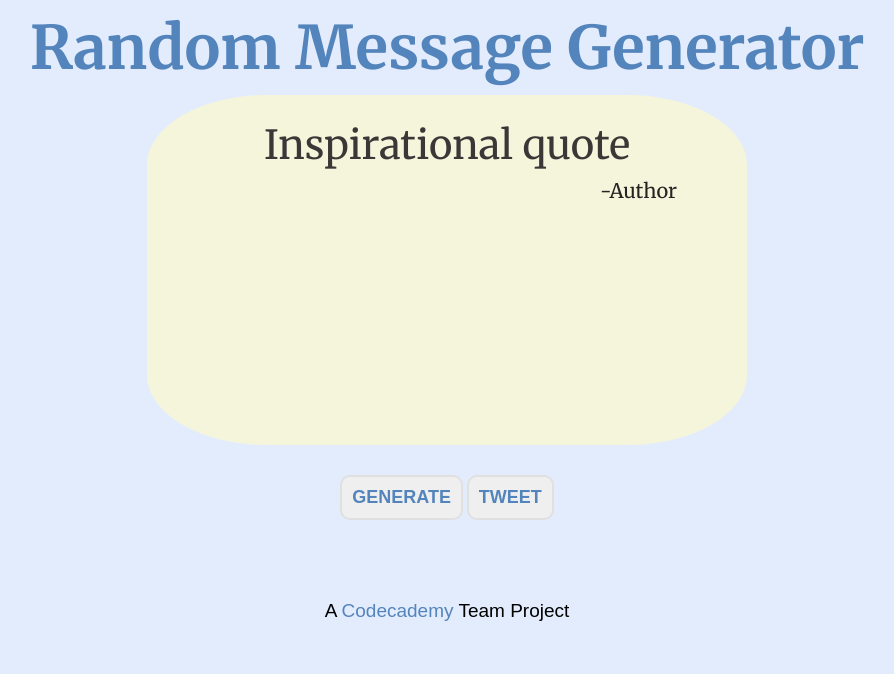
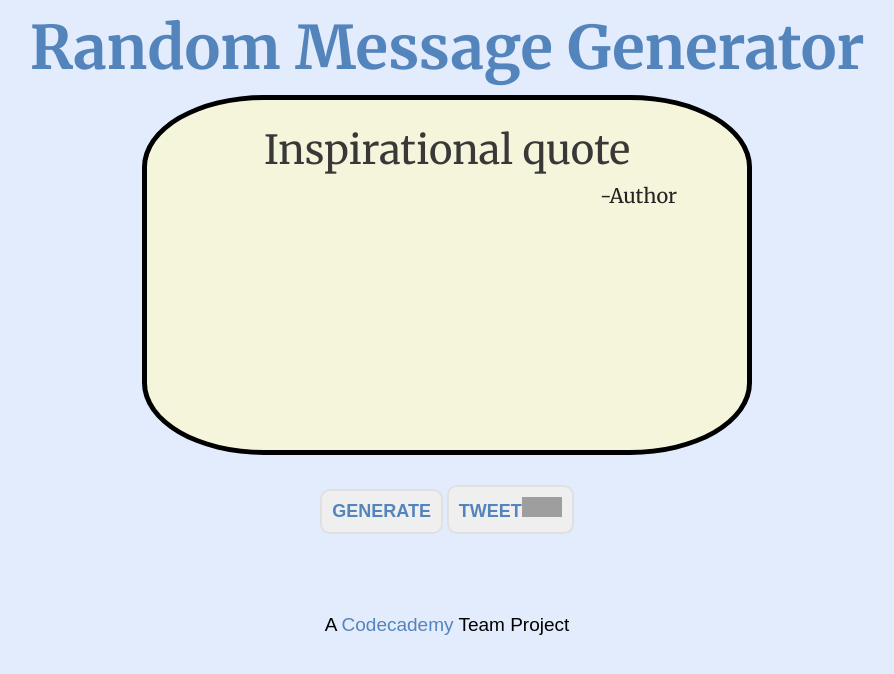
Before and after one commit to releska/mixed-messages, a plain HTML site: page mixed-messages-project/index.html in a window 1280 px wide. Shown: the whole page, without its empty margins (193-1087 px from the left). Drawn offline with Linux system fonts and the light colour scheme; grey boxes are pictures that could not be loaded.

Commit message:
Container Fixes

```diff
--- a/mixed-messages-project/index.html
+++ b/mixed-messages-project/index.html
@@ -27,7 +27,7 @@
       <button type="button" id="button">Generate</button>
       <button type="button" id="button"> <a class="twitter-share-button" id="button"
         href="https://twitter.com/intent/tweet?text=Hello%20world">
-      Tweet</a></button>
+      Tweet<img height="20px" width="40px" src="https://1000logos.net/wp-content/uploads/2017/06/Twitter_logo_PNG11.png"></a></button>
     </section>
   </body>
   <footer>
--- a/mixed-messages-project/styles.css
+++ b/mixed-messages-project/styles.css
@@ -34,6 +34,9 @@ h1 {
   border-radius: 10px;
   background-color: beige;
   border-radius: 20%;
+  border-color: black;
+  border-style:solid;
+  border-width: 5px;
 }
 
 .quote-paragraph {
```
